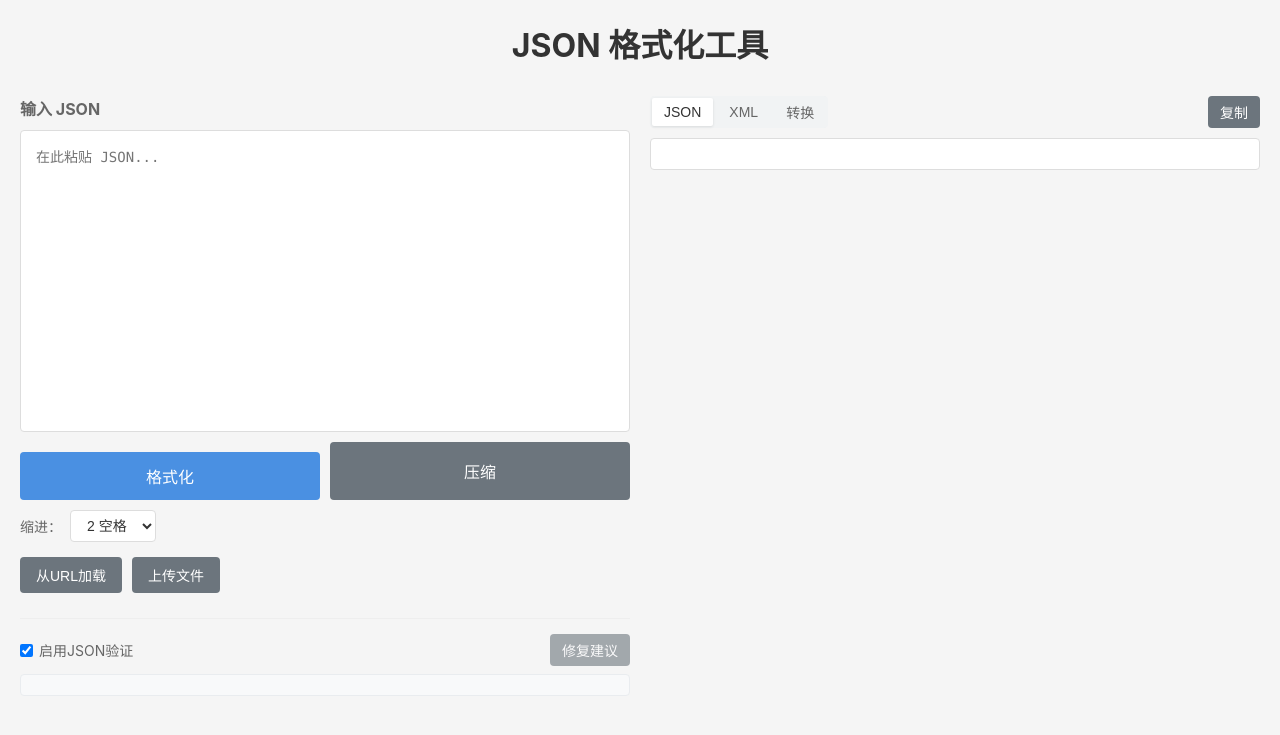
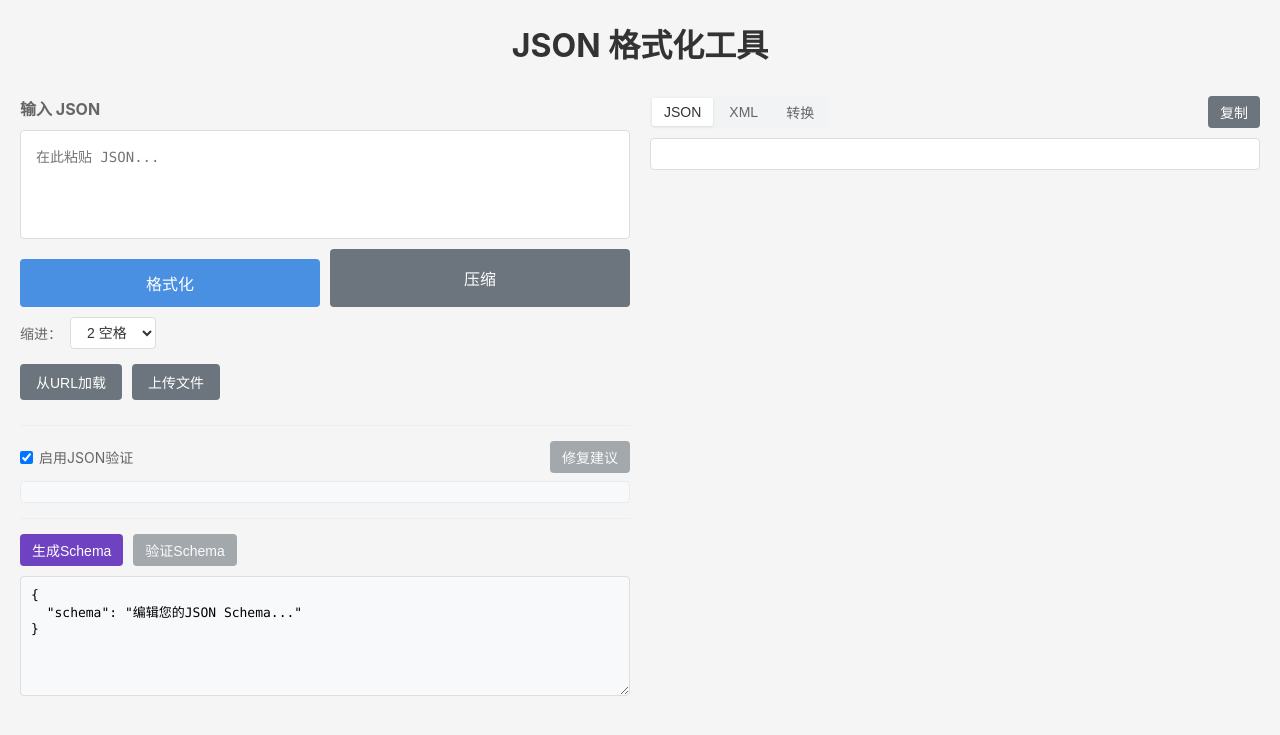
Before and after one commit to yangxiaoyun-openclaw-projects/json-formatter, a Flask app: page / in a window 1280 px wide. Shown: the top 735 px of the page. Run offline with Flask 2, Linux system fonts and the light colour scheme; some libraries are stand-ins or nearby versions.

Commit message:
feat: 添加JSON Schema生成与验证（五期）
- 添加「生成Schema」按钮，基于JSON生成JSON Schema
- Schema生成包括：类型推断、必填字段、模式约束
- 添加「验证Schema」功能，验证JSON是否符合Schema
- Schema验证结果显示具体错误路径
- Schema可编辑（双击），支持手动修改

```diff
--- a/static/app.js
+++ b/static/app.js
@@ -81,6 +81,19 @@ document.querySelectorAll('.converter-option').forEach(btn => {
         const format = this.getAttribute('data-format');
         convertToFormat(format);
     });
+});
+
+// Schema functionality
+document.getElementById('generate-schema-btn').addEventListener('click', generateSchema);
+document.getElementById('validate-schema-btn').addEventListener('click', validateSchema);
+document.getElementById('schema-editor').addEventListener('dblclick', function() {
+    this.setAttribute('contenteditable', 'true');
+    this.focus();
+});
+
+// Auto-enable validate button when schema is modified
+document.getElementById('schema-editor').addEventListener('input', function() {
+    document.getElementById('validate-schema-btn').disabled = false;
 });
 
 document.getElementById('format-btn').addEventListener('click', function() {
@@ -756,6 +769,227 @@ function escapeYAMLString(str) {
     return str.replace(/"/g, '\\"').replace(/\n/g, '\\n').replace(/\t/g, '\\t');
 }
 
+function generateSchema() {
+    const input = document.getElementById('json-input').value.trim();
+    if (!input) {
+        return;
+    }
+
+    try {
+        const parsed = JSON.parse(input);
+        const schema = generateJSONSchema(parsed);
+        const schemaText = JSON.stringify(schema, null, 2);
+        document.getElementById('schema-editor').textContent = schemaText;
+        document.getElementById('validate-schema-btn').disabled = false;
+        document.getElementById('schema-editor').setAttribute('contenteditable', 'true');
+        document.getElementById('schema-result').style.display = 'none';
+    } catch (e) {
+        showSchemaError('无法生成Schema：JSON格式错误');
+    }
+}
+
+function generateJSONSchema(obj, path = '#') {
+    const schema = {
+        "$schema": "http://json-schema.org/draft-07/schema#",
+        "description": `Schema generated from ${path}`,
+        "type": getJSONType(obj)
+    };
+
+    if (Array.isArray(obj)) {
+        if (obj.length > 0) {
+            // 取第一个元素作为数组项类型参考
+            schema.items = generateJSONSchema(obj[0], `${path}/items`);
+        } else {
+            schema.items = {};
+        }
+        schema.minItems = 0;
+    } else if (typeof obj === 'object' && obj !== null) {
+        schema.properties = {};
+        schema.required = [];
+
+        Object.keys(obj).forEach(key => {
+            schema.properties[key] = generateJSONSchema(obj[key], `${path}/${key}`);
+            // 如果值不是null/undefined，则视为必需字段
+            if (obj[key] !== null && obj[key] !== undefined) {
+                schema.required.push(key);
+            }
+        });
+
+        schema.additionalProperties = false;
+    } else if (typeof obj === 'number') {
+        schema.type = "number";
+        schema.examples = [obj];
+    } else if (typeof obj === 'string') {
+        schema.type = "string";
+        schema.examples = [obj];
+    } else if (typeof obj === 'boolean') {
+        schema.type = "boolean";
+        schema.examples = [obj];
+    } else if (obj === null) {
+        schema.type = "null";
+    }
+
+    return schema;
+}
+
+function getJSONType(value) {
+    if (Array.isArray(value)) return "array";
+    if (value === null) return "null";
+    if (typeof value === 'object') return "object";
+    return typeof value;
+}
+
+function validateSchema() {
+    const input = document.getElementById('json-input').value.trim();
+    const schemaText = document.getElementById('schema-editor').textContent;
+
+    if (!input) {
+        showSchemaError('请先输入JSON');
+        return;
+    }
+
+    if (!schemaText) {
+        showSchemaError('请先生成或编辑Schema');
+        return;
+    }
+
+    try {
+        const data = JSON.parse(input);
+        const schema = JSON.parse(schemaText);
+        const errors = validateAgainstSchema(data, schema);
+
+        if (errors.length === 0) {
+            showSchemaSuccess('✅ JSON符合Schema');
+        } else {
+            let errorHtml = '<div class="schema-invalid">❌ JSON不符合Schema：</div>';
+            errors.forEach(error => {
+                errorHtml += `<div class="schema-error">${error.path}: ${error.message}</div>`;
+            });
+            document.getElementById('schema-result').innerHTML = errorHtml;
+            document.getElementById('schema-result').style.display = 'block';
+        }
+    } catch (e) {
+        showSchemaError(`验证失败：${e.message}`);
+    }
+}
+
+function validateAgainstSchema(data, schema, path = '#') {
+    const errors = [];
+
+    // 检查类型
+    if (schema.type) {
+        const actualType = getJSONType(data);
+        if (schema.type !== actualType) {
+            errors.push({
+                path: path,
+                message: `期望类型 ${schema.type}，实际类型 ${actualType}`
+            });
+        }
+    }
+
+    // 检查对象属性
+    if (schema.type === 'object' && typeof data === 'object' && data !== null && !Array.isArray(data)) {
+        // 检查必需字段
+        if (schema.required) {
+            schema.required.forEach(key => {
+                if (!(key in data)) {
+                    errors.push({
+                        path: `${path}/${key}`,
+                        message: `缺少必需字段：${key}`
+                    });
+                }
+            });
+        }
+
+        // 检查属性约束
+        if (schema.properties) {
+            Object.keys(data).forEach(key => {
+                if (schema.properties[key]) {
+                    const nestedErrors = validateAgainstSchema(data[key], schema.properties[key], `${path}/${key}`);
+                    errors.push(...nestedErrors);
+                } else if (schema.additionalProperties === false) {
+                    errors.push({
+                        path: `${path}/${key}`,
+                        message: `不允许的字段：${key}`
+                    });
+                }
+            });
+        }
+    }
+
+    // 检查数组项
+    if (schema.type === 'array' && Array.isArray(data)) {
+        if (schema.items) {
+            data.forEach((item, index) => {
+                const nestedErrors = validateAgainstSchema(item, schema.items, `${path}/${index}`);
+                errors.push(...nestedErrors);
+            });
+        }
+
+        if (schema.minItems !== undefined && data.length < schema.minItems) {
+            errors.push({
+                path: path,
+                message: `数组至少需要 ${schema.minItems} 项，实际 ${data.length} 项`
+            });
+        }
+
+        if (schema.maxItems !== undefined && data.length > schema.maxItems) {
+            errors.push({
+                path: path,
+                message: `数组最多允许 ${schema.maxItems} 项，实际 ${data.length} 项`
+            });
+        }
+    }
+
+    // 检查字符串约束
+    if (schema.type === 'string' && typeof data === 'string') {
+        if (schema.minLength !== undefined && data.length < schema.minLength) {
+            errors.push({
+                path: path,
+                message: `字符串长度至少 ${schema.minLength} 字符，实际 ${data.length} 字符`
+            });
+        }
+
+        if (schema.maxLength !== undefined && data.length > schema.maxLength) {
+            errors.push({
+                path: path,
+                message: `字符串长度最多 ${schema.maxLength} 字符，实际 ${data.length} 字符`
+            });
+        }
+    }
+
+    // 检查数字约束
+    if (schema.type === 'number' && typeof data === 'number') {
+        if (schema.minimum !== undefined && data < schema.minimum) {
+            errors.push({
+                path: path,
+                message: `数值不能小于 ${schema.minimum}`
+            });
+        }
+
+        if (schema.maximum !== undefined && data > schema.maximum) {
+            errors.push({
+                path: path,
+                message: `数值不能大于 ${schema.maximum}`
+            });
+        }
+    }
+
+    return errors;
+}
+
+function showSchemaSuccess(message) {
+    const resultEl = document.getElementById('schema-result');
+    resultEl.innerHTML = `<div class="schema-valid">${message}</div>`;
+    resultEl.style.display = 'block';
+}
+
+function showSchemaError(message) {
+    const resultEl = document.getElementById('schema-result');
+    resultEl.innerHTML = `<div class="schema-invalid">${message}</div>`;
+    resultEl.style.display = 'block';
+}
+
 function loadFromURLInput() {
     const url = document.getElementById('url-input').value.trim();
     if (!url) {
--- a/static/style.css
+++ b/static/style.css
@@ -440,6 +440,88 @@ h2 {
     background-color: #f5f5f5;
 }
 
+/* Schema section */
+.schema-section {
+    margin-top: 15px;
+    border-top: 1px solid #eee;
+    padding-top: 15px;
+}
+
+.schema-header {
+    display: flex;
+    gap: 10px;
+    margin-bottom: 10px;
+}
+
+.schema-btn {
+    padding: 6px 12px;
+    font-size: 14px;
+    background-color: #6f42c1;
+    color: white;
+    border: none;
+    border-radius: 4px;
+    cursor: pointer;
+    transition: background-color 0.3s;
+}
+
+.schema-btn:hover:not(:disabled) {
+    background-color: #59349c;
+}
+
+.schema-btn:disabled {
+    background-color: #6c757d;
+    cursor: not-allowed;
+    opacity: 0.6;
+}
+
+.schema-editor {
+    width: 100%;
+    min-height: 120px;
+    padding: 10px;
+    font-family: "Monaco", "Menlo", "Ubuntu Mono", monospace;
+    font-size: 13px;
+    border: 1px solid #ddd;
+    border-radius: 4px;
+    background-color: #f8f9fa;
+    resize: vertical;
+    outline: none;
+    white-space: pre;
+    overflow-x: auto;
+}
+
+.schema-editor[contenteditable="true"] {
+    background-color: white;
+    border-color: #4a90e2;
+}
+
+.schema-result {
+    margin-top: 8px;
+    padding: 8px 12px;
+    border-radius: 4px;
+    font-size: 13px;
+    display: none;
+}
+
+.schema-valid {
+    background-color: #d4edda;
+    border: 1px solid #c3e6cb;
+    color: #155724;
+}
+
+.schema-invalid {
+    background-color: #f8d7da;
+    border: 1px solid #f5c6cb;
+    color: #721c24;
+}
+
+.schema-error {
+    font-family: monospace;
+    font-size: 12px;
+    margin-top: 4px;
+    padding-left: 10px;
+    border-left: 2px solid #dc3545;
+}
+
 .format-btn {
     padding: 12px 30px;
     font-size: 16px;
--- a/templates/index.html
+++ b/templates/index.html
@@ -49,6 +49,16 @@
                     </div>
                     <div id="validation-result" class="validation-result"></div>
                 </div>
+                <div class="schema-section">
+                    <div class="schema-header">
+                        <button id="generate-schema-btn" class="schema-btn">生成Schema</button>
+                        <button id="validate-schema-btn" class="schema-btn" disabled>验证Schema</button>
+                    </div>
+                    <div id="schema-editor" class="schema-editor" contenteditable="false" spellcheck="false">{
+  "schema": "编辑您的JSON Schema..."
+}</div>
+                    <div id="schema-result" class="schema-result"></div>
+                </div>
             </div>
             <div class="output-section">
                 <div class="output-header">
```
